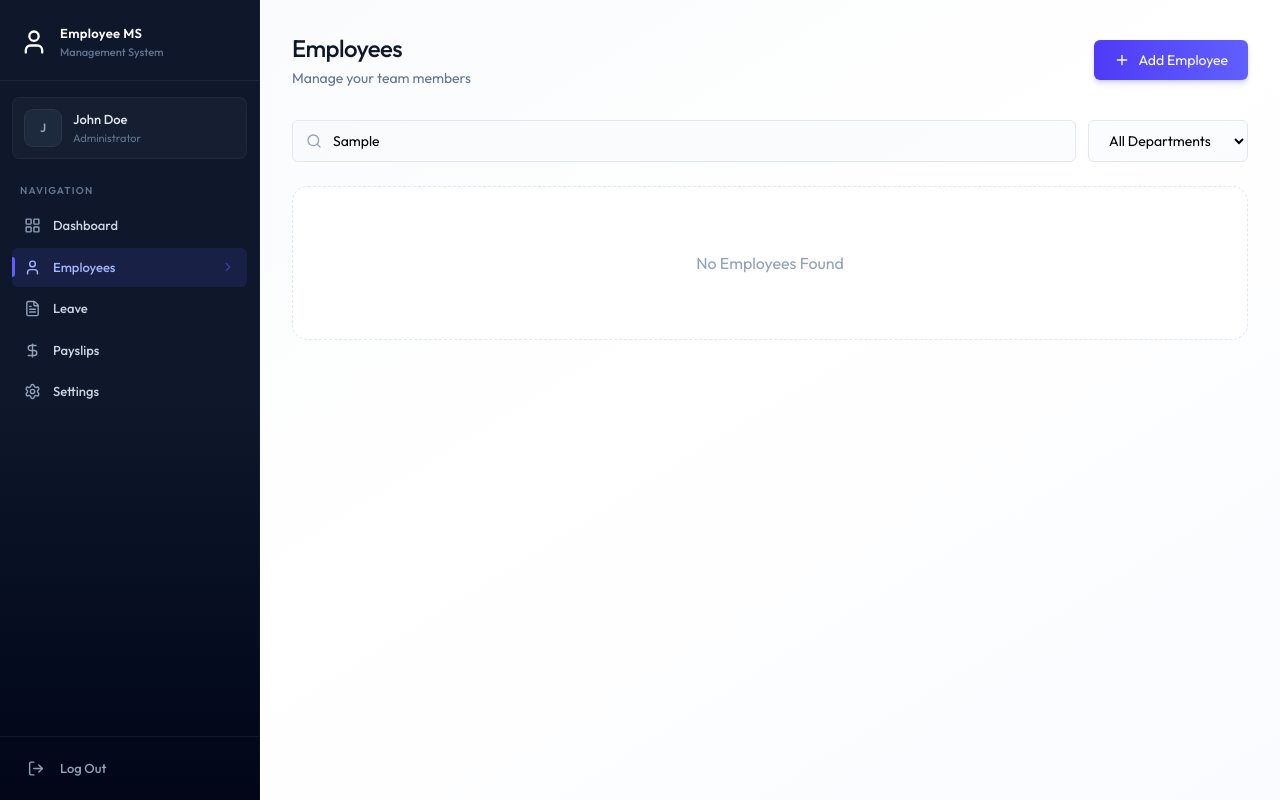
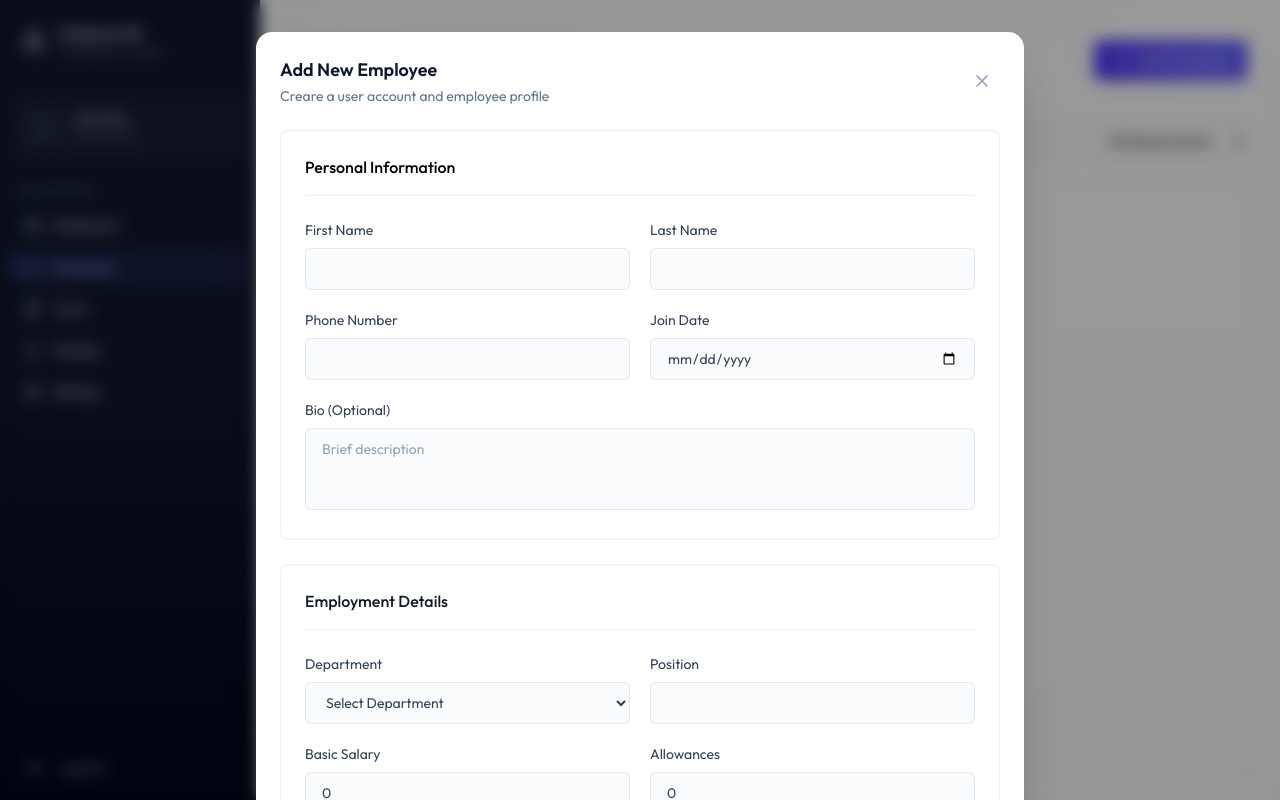
Before and after one commit to Devnehate/EMS, a React (Vite) app in the folder client/: page /employees in a window 1280 px wide. Both pictures are taken after typing "Sample" into the empty fields and a click on the button "Add Employee". Built offline with nearby package versions, Linux system fonts and the light colour scheme.

Commit message:
Employee Page UI Completed

```diff
--- /dev/null
+++ b/client/src/components/EmployeeForm.jsx
@@ -0,0 +1,134 @@
+/* eslint-disable no-unused-vars */
+import { useState } from 'react';
+import { useNavigate } from 'react-router-dom'
+import { DEPARTMENTS } from '../assets/assets';
+import { Loader2Icon } from 'lucide-react';
+
+const EmployeeForm = ({ initialData, onSuccess, onCancel }) => {
+
+  const navigate = useNavigate();
+  const [loading, setLoading] = useState(false);
+  const isEditMode = !!initialData;
+  const handleSubmit = async (e) => {
+    e.preventDefault();
+  }
+
+  return (
+    <form className="space-y-6 max-w-full animate-fade-in" onSubmit={handleSubmit}>
+
+      {/* personal information */}
+      <div className='card p-5 sm:p-6'>
+        <h3 className='font-medium mb-6 pb-4 border-b border-slate-100'>Personal Information</h3>
+        <div className='grid grid-cols-1 sm:grid-cols-2 gap-5 text-sm text-slate-700'>
+          <div>
+            <label className='block mb-2'>First Name</label>
+            <input name='firstName' required defaultValue={initialData?.firstName} />
+          </div>
+          <div>
+            <label className='block mb-2'>Last Name</label>
+            <input name='lastName' required defaultValue={initialData?.lastName} />
+          </div>
+          <div>
+            <label className='block mb-2'>Phone Number</label>
+            <input name='phone' required defaultValue={initialData?.phone} />
+          </div>
+          <div>
+            <label className='block mb-2'>Join Date</label>
+            <input name='joinDate' type='date' required defaultValue={initialData?.joinDate ? new Date(initialData.joinDate).toISOString().split('T')[0] : ''} />
+          </div>
+          <div className='sm:col-span-2'>
+            <label className='block mb-2'>Bio (Optional)</label>
+            <textarea name='bio' defaultValue={initialData?.bio} rows={3} className='resize-none' placeholder='Brief description' />
+          </div>
+        </div>
+      </div>
+
+      {/* Employment details */}
+      <div className='card p-5 sm:p-6'>
+        <h3 className='text-base font-medium text-slate-900 mb-6 pb-4 border-b border-slate-100'>Employment Details</h3>
+        <div className='grid grid-cols-1 sm:grid-cols-2 gap-5 text-sm text-slate-700'>
+          <div>
+            <label className='block mb-2'>Department</label>
+            <select name="department" defaultValue={initialData?.department || ''} >
+              <option value="">Select Department</option>
+              {DEPARTMENTS.map((deptName) => (
+                <option key={deptName} value={deptName}>
+                  {deptName}
+                </option>
+              ))}
+            </select>
+          </div>
+          <div>
+            <label className='block mb-2'>Position</label>
+            <input name='position' required defaultValue={initialData?.position} />
+          </div>
+          <div>
+            <label className='block mb-2'>Basic Salary</label>
+            <input name='basicSalary' min='0' step='0.01' type='number' required defaultValue={initialData?.basicSalary || 0} />
+          </div>
+          <div>
+            <label className='block mb-2'>Allowances</label>
+            <input name='allowances' min='0' step='0.01' type='number' required defaultValue={initialData?.allowances || 0} />
+          </div>
+          <div>
+            <label className='block mb-2'>Deductions</label>
+            <input name='deductions' min='0' step='0.01' type='number' required defaultValue={initialData?.deductions || 0} />
+          </div>
+          {isEditMode && (
+            <div>
+              <label className='block mb-2'>Status</label>
+              <select name='employmentStatus' required defaultValue={initialData?.employmentStatus} >
+                <option value="ACTIVE">Active</option>
+                <option value="INACTIVE">Inactive</option>
+              </select>
+            </div>
+          )}
+        </div>
+      </div>
+
+      {/* Account setup */}
+      <div className='card p-5 sm:p-6'>
+        <h3 className='text-base font-medium text-slate-900 mb-6 pb-4 border-b border-slate-100'>Account Setup</h3>
+        <div className='grid grid-cols-1 sm:grid-cols-2 gap-5 text-sm text-slate-700'>
+          <div className='sm:col-span-2'>
+            <label className='block mb-2'>Work Email</label>
+            <input name='email' type='email' required defaultValue={initialData?.email} />
+          </div>
+          {!isEditMode && (
+            <div>
+              <label className='block mb-2'>Temporary Password</label>
+              <input name='password' type='password' required />
+            </div>
+          )}
+          {isEditMode && (
+            <div>
+              <label className='block mb-2'>Change Password (Optional)</label>
+              <input name='password' type='password' required placeholder='Leave blank for keep current' />
+            </div>
+          )}
+          <div>
+            <label className='block mb-2'>System Role</label>
+            <select name='role' type='text' required defaultValue={initialData?.user?.role || 'EMPLOYEE'} >
+              <option value="EMPLOYEE">Employee</option>
+              <option value="ADMIN">Admin</option>
+            </select>
+          </div>
+        </div>
+      </div>
+
+      {/* buttons */}
+      <div className='flex flex-col-reverse sm:flex-row justify-end gap-3 pt-2'>
+        <button type='button' className='btn-secondary' onClick={()=> (onCancel ? onCancel() : navigate(-1))}>
+          Cancel
+        </button>
+        <button type='submit' disabled={loading} className='btn-primary flex items-center justify-center'>
+          {loading && <Loader2Icon className='w-4 h-4 mr-2 animate-spin' />}
+          {isEditMode ? "Update Employee" : "Create Employee"}
+        </button>
+      </div>
+
+    </form>
+  )
+}
+
+export default EmployeeForm
--- a/client/src/pages/Employees.jsx
+++ b/client/src/pages/Employees.jsx
@@ -1,9 +1,10 @@
 /* eslint-disable no-unused-vars */
 /* eslint-disable react-hooks/set-state-in-effect */
 import { useCallback, useEffect, useState } from "react";
-import { dummyEmployeeData ,DEPARTMENTS } from "../assets/assets";
-import { Plus, Search } from "lucide-react";
+import { dummyEmployeeData, DEPARTMENTS } from "../assets/assets";
+import { Plus, Search, X } from "lucide-react";
 import EmployeeCard from "../components/EmployeeCard";
+import EmployeeForm from "../components/EmployeeForm";
 
 const Employees = () => {
 
@@ -16,17 +17,17 @@ const Employees = () => {
 
   const fetchEmployees = useCallback(async () => {
     setLoading(true);
-    setEmployees(dummyEmployeeData.filter((emp)=>(selectedDept ? emp.department === selectedDept : emp)));
+    setEmployees(dummyEmployeeData.filter((emp) => (selectedDept ? emp.department === selectedDept : emp)));
     setTimeout(() => {
       setLoading(false);
     }, 1000);
-  },[])
+  }, [])
 
   useEffect(() => {
     fetchEmployees();
-  },[])
+  }, [])
 
-  const filtered = employees.filter((emp)=>`${emp.firstName} ${emp.lastName}`.toLowerCase().includes(search.toLowerCase()))
+  const filtered = employees.filter((emp) => `${emp.firstName} ${emp.lastName}`.toLowerCase().includes(search.toLowerCase()))
 
   return (
     <div className="animate-fade-in">
@@ -35,7 +36,7 @@ const Employees = () => {
           <h1 className="page-title">Employees</h1>
           <p className="page-subtitle">Manage your team members</p>
         </div>
-        <button className="btn-primary flex items-center gap-2 w-full sm:w-auto justify-center">
+        <button onClick={() => setShowCreateModel(true)} className="btn-primary flex items-center gap-2 w-full sm:w-auto justify-center">
           <Plus size={16} /> Add Employee
         </button>
       </div>
@@ -43,7 +44,7 @@ const Employees = () => {
       <div className="flex flex-col sm:flex-row gap-3 mb-6">
         <div className="relative flex-1">
           <Search className="absolute left-3.5 top-1/2 transform -translate-y-1/2 text-slate-400 w-4 h-4" />
-          <input placeholder="Search Employee..." className="w-full pl-10!" onChange={(e)=>setSearch(e.target.value)} value={search} />
+          <input placeholder="Search Employee..." className="w-full pl-10!" onChange={(e) => setSearch(e.target.value)} value={search} />
         </div>
         <select value={selectedDept} onChange={(e) => SetSelectedDept(e.target.value)} className="max-w-40">
           <option value="">All Departments</option>
@@ -67,7 +68,7 @@ const Employees = () => {
             <p className="col-span-full text-center py-16 text-slate-400 bg-white rounded-2xl border border-dashed border-slate-200">No Employees Found</p>
           ) : (
             filtered.map((emp) => (
-                  <EmployeeCard key={emp.id} employee={emp}  onDelete={fetchEmployees} onEdit={(e)=>setEditEmp(e)}/>
+              <EmployeeCard key={emp.id} employee={emp} onDelete={fetchEmployees} onEdit={(e) => setEditEmp(e)} />
             ))
           )}
         </div>
@@ -75,10 +76,44 @@ const Employees = () => {
 
       {/* create Employee model */}
       {showCreateModel && (
-        <div className="fixed bg-black/40 backdrop-blur-sm inset-0 z-50 flex items-start justify-center overflow-y-auto" onClick={()=>setShowCreateModel(false)}></div>
+        <div className="fixed bg-black/40 backdrop-blur-sm inset-0 z-50 flex items-start justify-center overflow-y-auto" onClick={() => setShowCreateModel(false)}>
+          <div className="fixed inset-0" />
+          <div className="relative bg-white rounded-2xl shadow-2xl w-full max-w-3xl my-8 animate-fade-in" onClick={(e) => e.stopPropagation()}>
+            <div className="flex items-center justify-between p-6 pb-0">
+              <div>
+                <h2 className="text-lg font-semibold text-slate-900">Add New Employee</h2>
+                <p className="text-sm text-slate-500 mt-0.5">Creare a user account and employee profile</p>
+              </div>
+              <button onClick={() => setShowCreateModel(false)} className="p-2 rounded-lg hover:bg-slate-100 transition-colors text-slate-400 hover:text-slate-600">
+                <X className="w-5 h-5" />
+              </button>
+            </div>
+            <div className="p-6">
+              <EmployeeForm onSuccess={() => setShowCreateModel(false)} onCancel={() => setShowCreateModel(false)} />
+            </div>
+          </div>
+        </div>
       )}
 
       {/* Edit Employee Model */}
+      {editEmp && (
+        <div className="fixed bg-black/40 backdrop-blur-sm inset-0 z-50 flex items-start justify-center overflow-y-auto" onClick={() => setEditEmp(null)}>
+          <div className="relative bg-white rounded-2xl shadow-2xl w-full max-w-3xl my-8 animate-fade-in" onClick={(e) => e.stopPropagation()}>
+            <div className="flex items-center justify-between p-6 pb-0">
+              <div>
+                <h2 className="text-lg font-semibold text-slate-900">Edit Employee</h2>
+                <p className="text-sm text-slate-500 mt-0.5">Update employee details</p>
+              </div>
+              <button onClick={() => setEditEmp(null)} className="p-2 rounded-lg hover:bg-slate-100 transition-colors text-slate-400 hover:text-slate-600">
+                <X className="w-5 h-5" />
+              </button>
+            </div>
+            <div className="p-6">
+              <EmployeeForm initialData={editEmp} onSuccess={() => setEditEmp(null)} onCancel={() => setEditEmp(null)} />
+            </div>
+          </div>
+        </div>
+      )}
 
     </div>
   )
```
Lines whose indentation alone changed are shown as unchanged.
